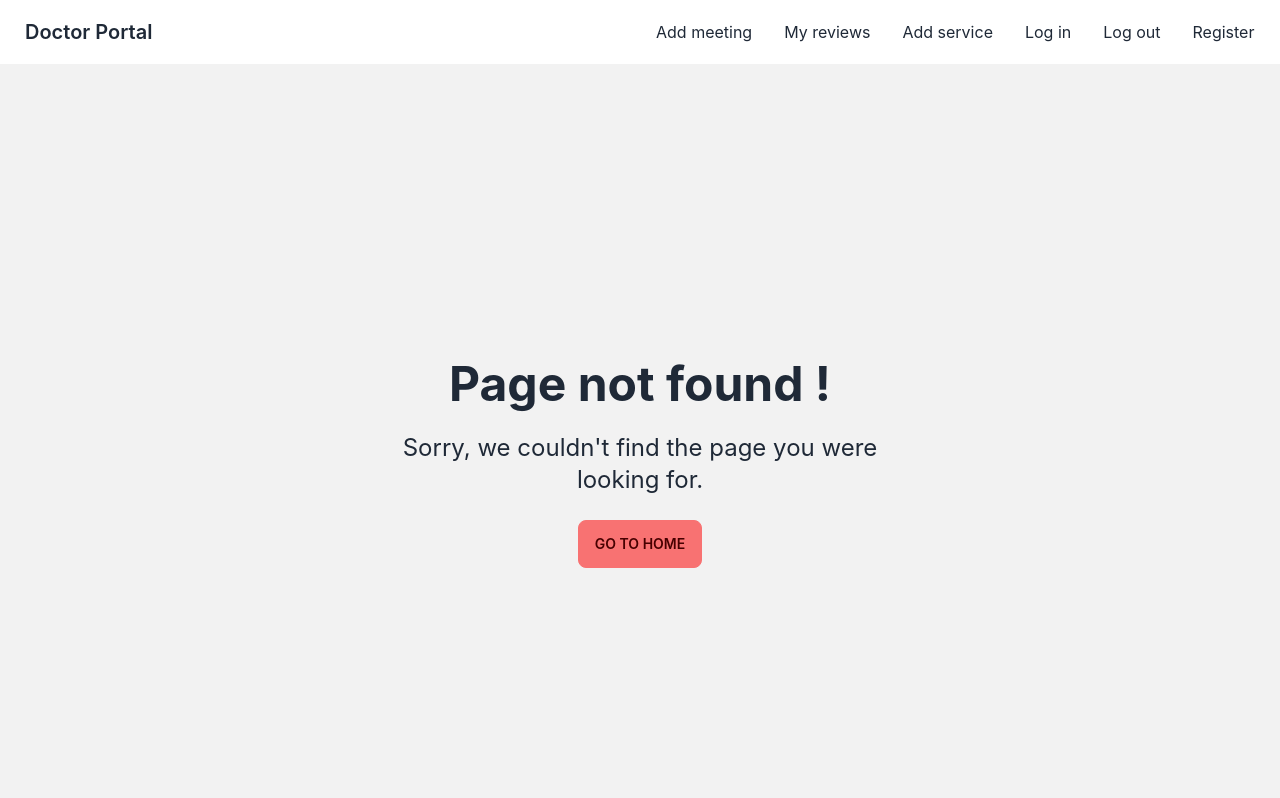
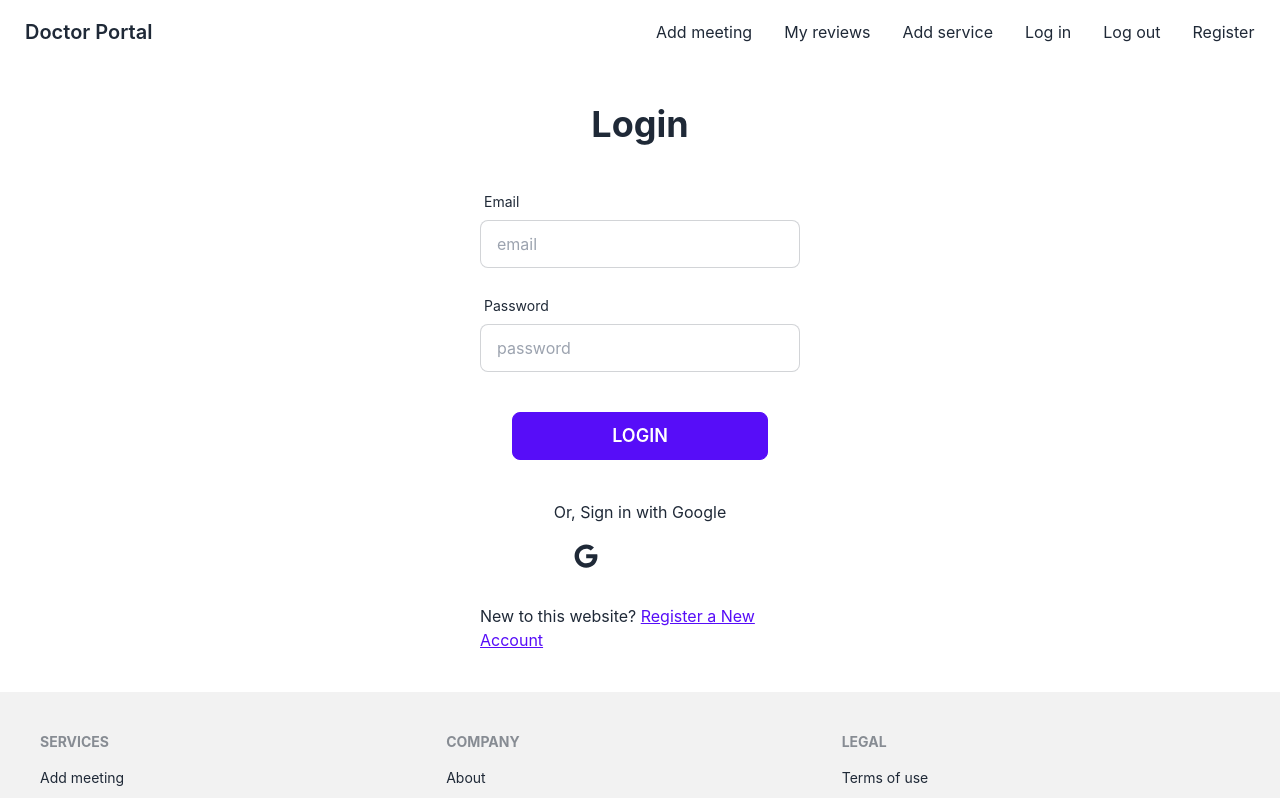
Before and after one commit to RaisulislamRimon/project11-service-review-client, a React (Create React App) app: page /login in a window 1280 px wide. Shown: the top 798 px of the page. Built offline with nearby package versions, Linux system fonts and the light colour scheme; no server answers.

Commit message:
login page design with google login & AuthProvider setup

```diff
--- a/package.json
+++ b/package.json
@@ -14,6 +14,7 @@
     "react-photo-view": "^1.2.2",
     "react-router-dom": "^6.4.3",
     "react-scripts": "5.0.1",
+    "sweetalert2": "^11.6.7",
     "web-vitals": "^2.1.4"
   },
   "scripts": {
--- a/src/Pages/Shared/Header/Header.js
+++ b/src/Pages/Shared/Header/Header.js
@@ -14,7 +14,7 @@ const Header = () => {
         <Link>Add service</Link>
       </li>
       <li>
-        <Link>Log in</Link>
+        <Link to="/login">Log in</Link>
       </li>
       <li>
         <Link>Log out</Link>
--- /dev/null
+++ b/src/Pages/Shared/Login/Login.js
@@ -0,0 +1,146 @@
+import React, { useContext } from "react";
+import { Link, useLocation, useNavigate } from "react-router-dom";
+import { FaGoogle } from "react-icons/fa";
+
+import Swal from "sweetalert2";
+import { AuthContext } from "../../../contexts/AuthProvider/AuthProvider";
+import { GoogleAuthProvider } from "firebase/auth";
+
+const Login = () => {
+  const { providerLogin, signIn } = useContext(AuthContext);
+
+  const navigate = useNavigate();
+  const location = useLocation();
+
+  const from = location.state?.from?.pathname || "/";
+
+  const googleProvider = new GoogleAuthProvider();
+
+  const handleSubmit = (e) => {
+    e.preventDefault();
+    const form = e.target;
+    const email = form.email.value;
+    const password = form.password.value;
+
+    if (email === "" || password === "") {
+      Swal.fire({
+        position: "center",
+        icon: "error",
+        title: "All fields are required",
+        showConfirmButton: false,
+        timer: 3000,
+      });
+      return;
+    }
+
+    if (password.length < 6) {
+      Swal.fire({
+        position: "center",
+        icon: "error",
+        title: "Password must be at least 6 characters",
+        showConfirmButton: false,
+        timer: 3000,
+      });
+      return;
+    }
+
+    signIn(email, password)
+      .then((result) => {
+        Swal.fire({
+          position: "center",
+          icon: "success",
+          title: "You have successfully logged in",
+          showConfirmButton: false,
+          timer: 2000,
+        });
+        form.reset();
+        navigate(from, { replace: true });
+      })
+      .catch((error) => {
+        Swal.fire({
+          position: "center",
+          icon: "error",
+          title: error.code && error.code,
+          showConfirmButton: false,
+          timer: 2000,
+        });
+      });
+  };
+
+  const handleGoogleSignIn = () => {
+    providerLogin(googleProvider)
+      .then((result) => {
+        navigate(from, { replace: true });
+      })
+      .catch((error) => {
+        Swal.fire({
+          position: "center",
+          icon: "error",
+          title: "Please try again",
+          showConfirmButton: false,
+          timer: 3000,
+        });
+      });
+  };
+
+  return (
+    <div>
+      <div className="mt-10">
+        <h2 className="text-center text-4xl font-bold mb-10">Login</h2>
+        <form onSubmit={handleSubmit}>
+          <div className="form-control w-full max-w-xs mx-auto mb-10">
+            <div className="mb-5">
+              <label htmlFor="email" className="label">
+                <span className="label-text">Email</span>
+              </label>
+              <input
+                type="email"
+                name="email"
+                id="email"
+                placeholder="email"
+                className="input input-bordered w-full max-w-xs"
+              />
+            </div>
+            <div>
+              <label htmlFor="password" className="label">
+                <span className="label-text">Password</span>
+              </label>
+              <input
+                type="password"
+                name="password"
+                id="password"
+                placeholder="password"
+                className="input input-bordered w-full max-w-xs"
+              />
+            </div>
+
+            <button
+              type="submit"
+              className="btn btn-wide btn-primary mx-auto my-10 text-lg"
+            >
+              Login
+            </button>
+
+            <div className="mx-auto mb-4">
+              <p className="">Or, Sign in with Google</p>
+              <div className="text-2xl m-5 text-center">
+                <FaGoogle
+                  onClick={handleGoogleSignIn}
+                  className="hover:cursor-pointer"
+                />
+              </div>
+            </div>
+            <p>
+              New to this website?{" "}
+              <Link to="/register" className="link link-primary">
+                Register a New Account
+              </Link>
+            </p>
+          </div>
+        </form>
+      </div>
+    </div>
+  );
+};
+
+export default Login;
--- a/src/Router/Routes/Routes.js
+++ b/src/Router/Routes/Routes.js
@@ -4,12 +4,14 @@ import Main from "../../Layout/Main";
 import AllServices from "../../Pages/AllServices/AllServices";
 import Home from "../../Pages/Home/Home/Home";
 import NotFound from "../../Pages/NotFound/NotFound";
+import Login from "../../Pages/Shared/Login/Login";
 import SingleService from "../../Pages/SingleService/SingleService";
 
 const router = createBrowserRouter([
   {
     path: "/",
     element: <Main />,
+    errorElement: <NotFound />,
     children: [
       {
         path: "/",
@@ -28,6 +30,10 @@ const router = createBrowserRouter([
           ),
       },
       {
+        path: "/login",
+        element: <Login />,
+      },
+      {
         path: "*",
         element: <NotFound />,
       },
--- /dev/null
+++ b/src/contexts/AuthProvider/AuthProvider.js
@@ -0,0 +1,71 @@
+import React, { createContext, useEffect, useState } from "react";
+import {
+  createUserWithEmailAndPassword,
+  getAuth,
+  onAuthStateChanged,
+  signInWithEmailAndPassword,
+  signInWithPopup,
+  signOut,
+  updateProfile,
+} from "firebase/auth";
+import app from "../../firebase/firebase.config";
+
+export const AuthContext = createContext();
+
+const auth = getAuth(app);
+
+const AuthProvider = ({ children }) => {
+  const [user, setUser] = useState(null);
+  const [loading, setLoading] = useState(true);
+
+  const providerLogin = (provider) => {
+    setLoading(true);
+    return signInWithPopup(auth, provider);
+  };
+
+  const createUser = (email, password) => {
+    setLoading(true);
+    return createUserWithEmailAndPassword(auth, email, password);
+  };
+
+  const signIn = (email, password) => {
+    setLoading(true);
+    return signInWithEmailAndPassword(auth, email, password);
+  };
+
+  const updateUserProfile = (profile) => {
+    return updateProfile(auth.currentUser, profile);
+  };
+
+  const logOut = () => {
+    setLoading(true);
+    return signOut(auth);
+  };
+
+  useEffect(() => {
+    const unSubscribe = onAuthStateChanged(auth, (currentUser) => {
+      setUser(currentUser);
+      setLoading(false);
+    });
+    return () => unSubscribe();
+  }, []);
+
+  const authInfo = {
+    user,
+    loading,
+    providerLogin,
+    logOut,
+    createUser,
+    signIn,
+    updateUserProfile,
+    setLoading,
+  };
+
+  return (
+    <>
+      <AuthContext.Provider value={authInfo}>{children}</AuthContext.Provider>
+    </>
+  );
+};
+
+export default AuthProvider;
--- a/src/index.js
+++ b/src/index.js
@@ -1,13 +1,16 @@
-import React from 'react';
-import ReactDOM from 'react-dom/client';
-import './index.css';
-import App from './App';
-import reportWebVitals from './reportWebVitals';
+import React from "react";
+import ReactDOM from "react-dom/client";
+import "./index.css";
+import App from "./App";
+import reportWebVitals from "./reportWebVitals";
+import AuthProvider from "./contexts/AuthProvider/AuthProvider";
 
-const root = ReactDOM.createRoot(document.getElementById('root'));
+const root = ReactDOM.createRoot(document.getElementById("root"));
 root.render(
   <React.StrictMode>
-    <App />
+    <AuthProvider>
+      <App />
+    </AuthProvider>
   </React.StrictMode>
 );
 
```
Also changed, not shown: 1 other file (tests, documents, lock files or other folders).
